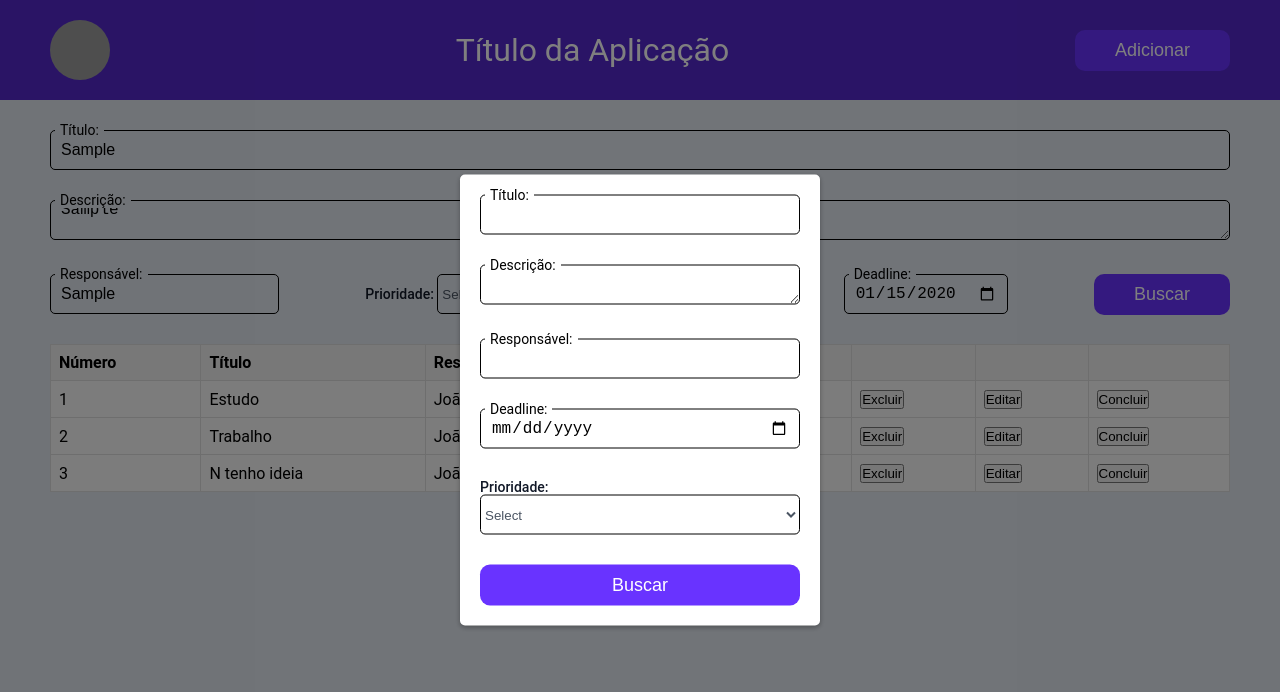
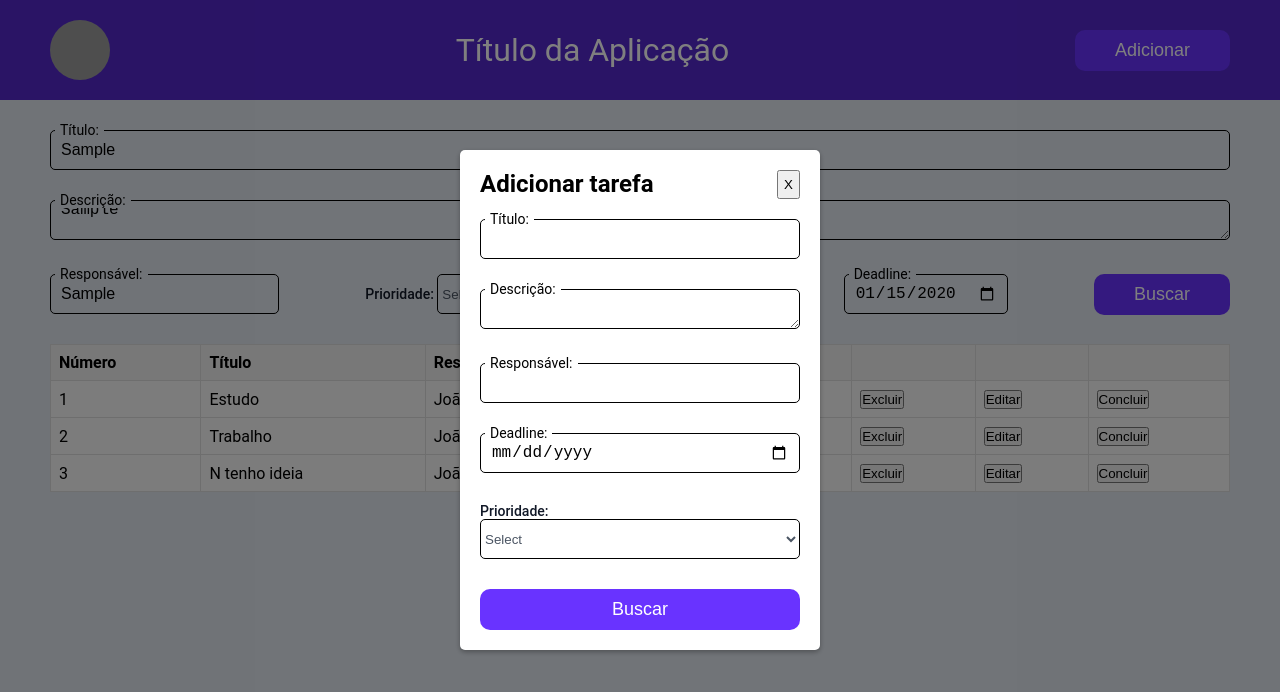
Before and after one commit to gabrielmds222/ESIG-Teste-Tecnico, an Angular app in the folder frontend/: page / in a window 1280 px wide. Both pictures are taken after typing "Sample", "Sample", "Sample", "2020-01-15" into the empty fields and a click on the button "Adicionar". Shown: the top 692 px of the page. Built offline with nearby package versions, Linux system fonts and the light colour scheme; grey boxes are pictures that could not be loaded.

Commit message:
feat: Adiciona botão para fechar modal

```diff
--- a/frontend/src/app/components/header/header.component.html
+++ b/frontend/src/app/components/header/header.component.html
@@ -6,6 +6,12 @@
 
 <div *ngIf="showModal" class="modal-backdrop">
   <div class="modal">
+    <div class="modal-header">
+      <h2>Adicionar tarefa</h2>
+      <button type="button" class="close-button" (click)="closeModal()">
+        X
+      </button>
+    </div>
     <form class="form" [formGroup]="formGroup" (ngSubmit)="submitForm()">
       <div class="form-group">
         <input
--- a/frontend/src/app/components/header/header.component.scss
+++ b/frontend/src/app/components/header/header.component.scss
@@ -60,6 +60,16 @@
   height: 100%;
   background-color: rgba(0, 0, 0, 0.5);
   z-index: 9998;
+}
+
+.modal-header {
+  display: flex;
+  justify-content: space-between;
+  margin-bottom: 20px;
+}
+
+.modal-header button {
+  padding: 5px;
 }
 
 .form {
```
